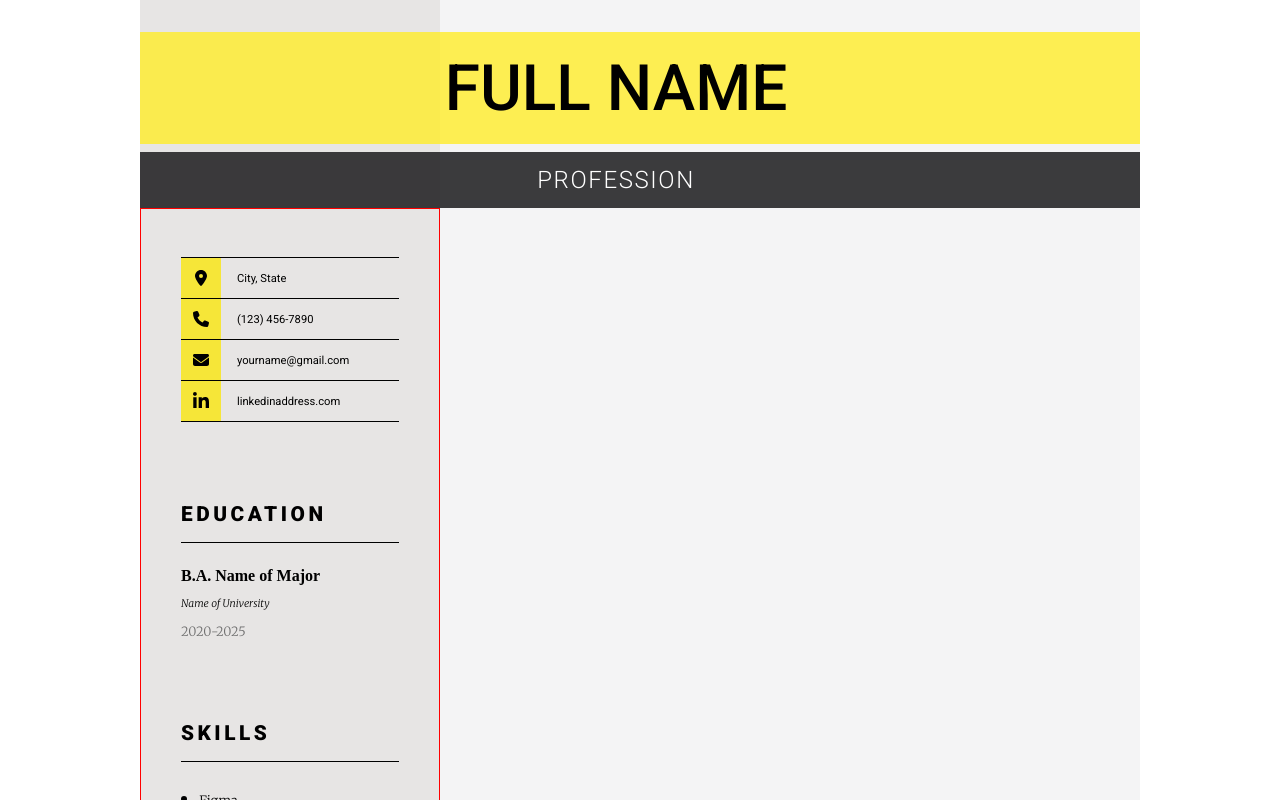
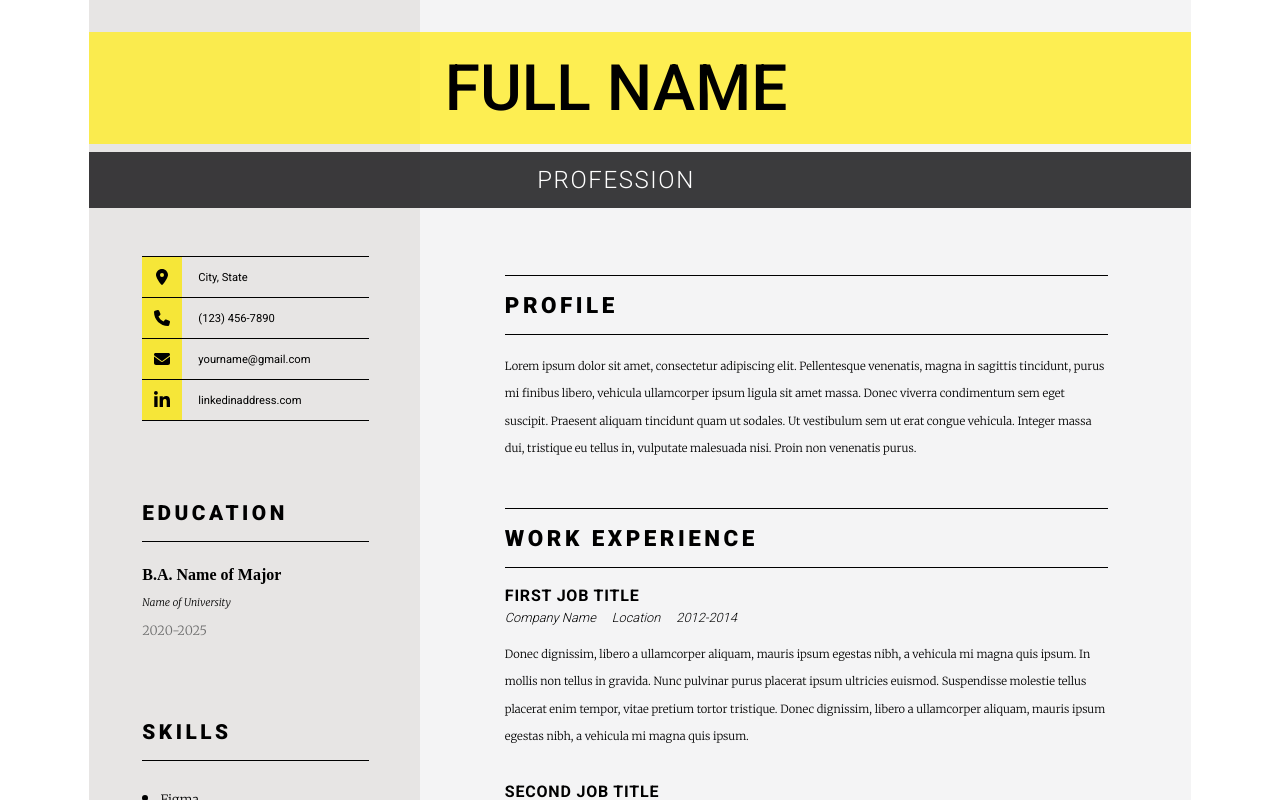
Before and after one commit to v-sudo29/cv-application, a React (Create React App) app: page / in a window 1280 px wide. Shown: the top 800 px of the page. Built offline with nearby package versions, Linux system fonts and the light colour scheme.

Commit message:
Create main.js skeleton

```diff
--- a/src/App.js
+++ b/src/App.js
@@ -1,6 +1,7 @@
 import './styles/App.css';
 import Header from './components/header/Header';
 import Sidebar from './components/sidebar/Sidebar';
+import Main from './components/main/Main';
 import { useState } from 'react';
 
 function App() {
@@ -185,6 +186,7 @@ function App() {
         changeEditMode={ changeEditMode }
         enterKeyPressed={ enterKeyPressed }
       />
+      <div className='sidebar-main-div'>
         <Sidebar
           location={ person.location }
           phone={ person.phone }
@@ -203,6 +205,8 @@ function App() {
           changeEditMode={ changeEditMode }
           enterKeyPressed={ enterKeyPressed }
         />
+        <Main />
+      </div>
     </div>
   )
 }
--- /dev/null
+++ b/src/components/main/Main.js
@@ -0,0 +1,11 @@
+import Profile from "./profile/Profile"
+import WorkExperience from "./work-experience/WorkExperience"
+
+export default function Main() {
+  return (
+    <div className='main'>
+      <Profile />
+      <WorkExperience />
+    </div>
+  )
+}
--- /dev/null
+++ b/src/components/main/profile/Profile.js
@@ -0,0 +1,9 @@
+export default function Profile() {
+  const dummyText = 'Lorem ipsum dolor sit amet, consectetur adipiscing elit. Pellentesque venenatis, magna in sagittis tincidunt, purus mi finibus libero, vehicula ullamcorper ipsum ligula sit amet massa. Donec viverra condimentum sem eget suscipit. Praesent aliquam tincidunt quam ut sodales. Ut vestibulum sem ut erat congue vehicula. Integer massa dui, tristique eu tellus in, vulputate malesuada nisi. Proin non venenatis purus.'
+  return (
+    <div className='profile'>
+      <h2 className='profile-title'>PROFILE</h2>
+      <p className='profile-text'>{dummyText}</p>
+    </div>
+  )
+}
--- /dev/null
+++ b/src/components/main/work-experience/JobSectionOne.js
@@ -0,0 +1,17 @@
+export default function JobSectionOne() {
+  const dummyDescription = 'Donec dignissim, libero a ullamcorper aliquam, mauris ipsum egestas nibh, a vehicula mi magna quis ipsum. In mollis non tellus in gravida. Nunc pulvinar purus placerat ipsum ultricies euismod. Suspendisse molestie tellus placerat enim tempor, vitae pretium tortor tristique. Donec dignissim, libero a ullamcorper aliquam, mauris ipsum egestas nibh, a vehicula mi magna quis ipsum.'
+
+  return (
+    <div className='job-section-one'>
+      <div className='general-job-info'>
+        <div className='job-title-one'>FIRST JOB TITLE</div>
+        <div className='company-info'>
+          <div>Company Name</div>
+          <div>Location</div>
+          <div>2012-2014</div>
+        </div>
+      </div>
+      <div className='job-description'>{dummyDescription}</div>
+    </div>
+  )
+}
--- /dev/null
+++ b/src/components/main/work-experience/JobsectionTwo.js
@@ -0,0 +1,17 @@
+export default function JobSectionTwo() {
+  const dummyText = 'Donec dignissim, libero a ullamcorper aliquam, mauris ipsum egestas nibh, a vehicula mi magna quis ipsum. In mollis non tellus in gravida. Nunc pulvinar purus placerat ipsum ultricies euismod. Suspendisse molestie tellus placerat enim tempor, vitae pretium tortor tristique.'
+
+  return (
+    <div className='job-section-two'>
+        <div className='general-job-info'>
+        <div className='job-title-two'>SECOND JOB TITLE</div>
+        <div className='company-info'>
+          <div>Company Name</div>
+          <div>Location</div>
+          <div>2012-2014</div>
+        </div>
+      </div>
+      <div className='job-description'>{dummyText}</div>
+    </div>
+  )
+}
--- /dev/null
+++ b/src/components/main/work-experience/WorkExperience.js
@@ -0,0 +1,14 @@
+import JobSectionOne from "./JobSectionOne"
+import JobSectionTwo from "./JobsectionTwo"
+
+export default function WorkExperience() {
+  return (
+    <div className='work-experience'>
+      <h2 className='work-experience-title'>WORK EXPERIENCE</h2>
+      <div className='job-sections'>
+        <JobSectionOne />
+        <JobSectionTwo />
+      </div>
+    </div>
+  )
+}
--- a/src/styles/App.css
+++ b/src/styles/App.css
@@ -34,7 +34,6 @@
   display: flex;
   flex-direction: column;
   gap: 0.5rem;
-  z-index: 5;
   margin-top: 2rem;
 }
 
@@ -70,16 +69,21 @@
 .name, .profession {
   display: flex;
 }
+/* Sidebar + Main Container */
+.sidebar-main-div {
+  height: 70%;
+  display: flex;
+}
 
 /* Sidebar */
 .sidebar-div {
   display: flex;
   flex-direction: column;
   width: 21.8%;
-  height: 76.1%;
-  padding: 1rem 2.5rem;
+  height: 96%;
+  padding: 1rem 3.32rem;
   gap: 4rem;
-  border: 1px solid red;
+
 }
 
 /* Contact Info */
@@ -278,3 +282,81 @@
 .education-edit {
   width: 100%;
 }
+
+/* Main */
+.main {
+  height: 100%;
+  max-width: 100%;
+  padding: 3rem 5.2rem;
+  text-align: left;
+  display: flex;
+  flex-direction: column;
+  gap: 1rem;
+}
+
+/* Profile */
+.profile {
+  max-width: 40rem;
+}
+
+.profile-title, .work-experience-title {
+  font-size: 1.4rem;
+  font-weight: 900;
+  letter-spacing: 0.22rem;
+  padding: 1rem 0rem;
+  border-bottom: 1px solid black;
+  border-top: 1px solid black;
+}
+
+.profile-text {
+  font-family: 'Merriweather', serif;
+  font-size: 0.7rem;
+  font-weight: 100;
+  line-height: 1.7rem;
+}
+
+/* Work Experience */
+.work-experience {
+  max-width: 40rem;
+  height: 100%;
+}
+
+/* Job Sections */
+.job-sections {
+  display: flex;
+  flex-direction: column;
+  gap: 2rem;
+}
+
+.job-section-one, .job-section-two {
+  display: flex;
+  flex-direction: column;
+  gap: 1rem;
+}
+
+.general-job-info {
+  display: flex;
+  flex-direction: column;
+  gap: 0.3rem;
+}
+
+.job-title-one, .job-title-two {
+  font-size: 1rem;
+  font-weight: 600;
+  letter-spacing: 0.05rem;
+}
+
+.company-info {
+  display: flex;
+  gap: 1rem;
+  font-style: italic;
+  font-weight: 300;
+  font-size: 0.8rem
+}
+
+.job-description {
+  font-family: 'Merriweather', serif;
+  font-size: 0.7rem;
+  font-weight: 100;
+  line-height: 1.7rem;
+}
```
Lines whose indentation alone changed are shown as unchanged.
